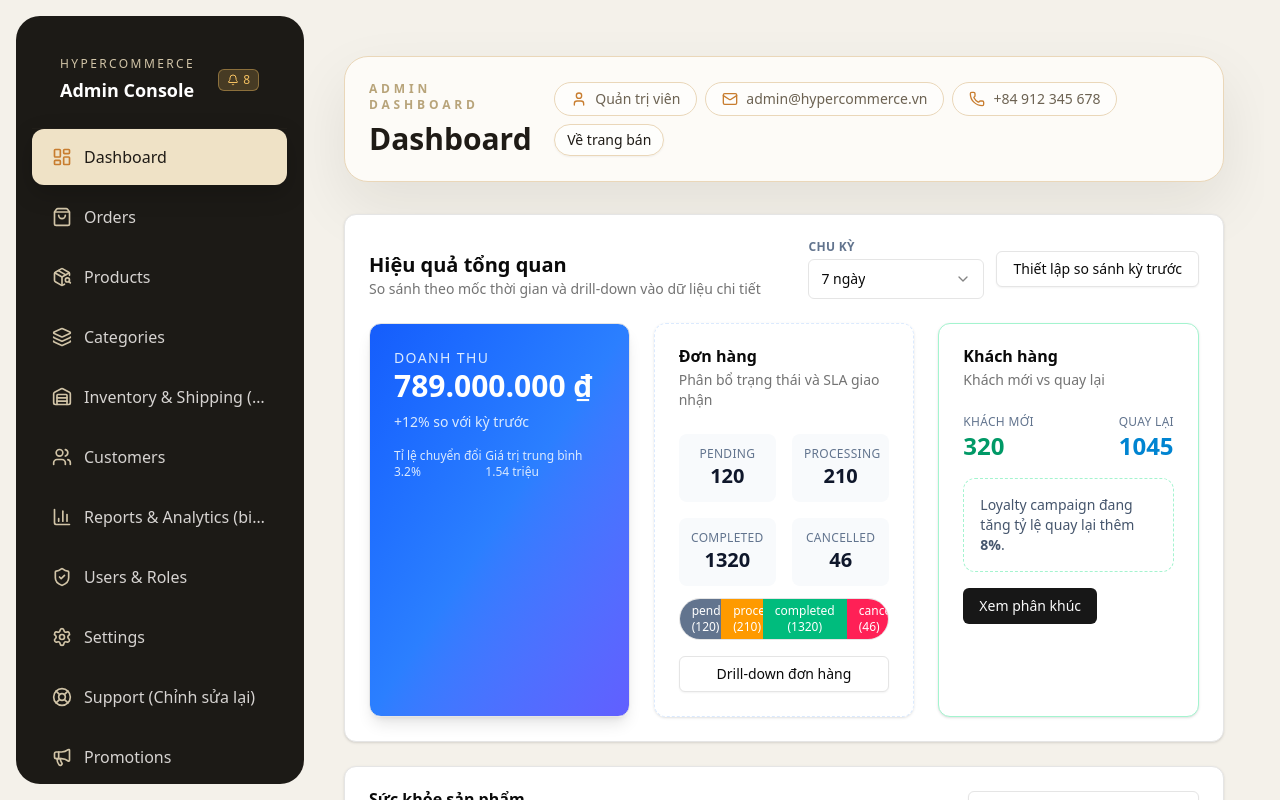
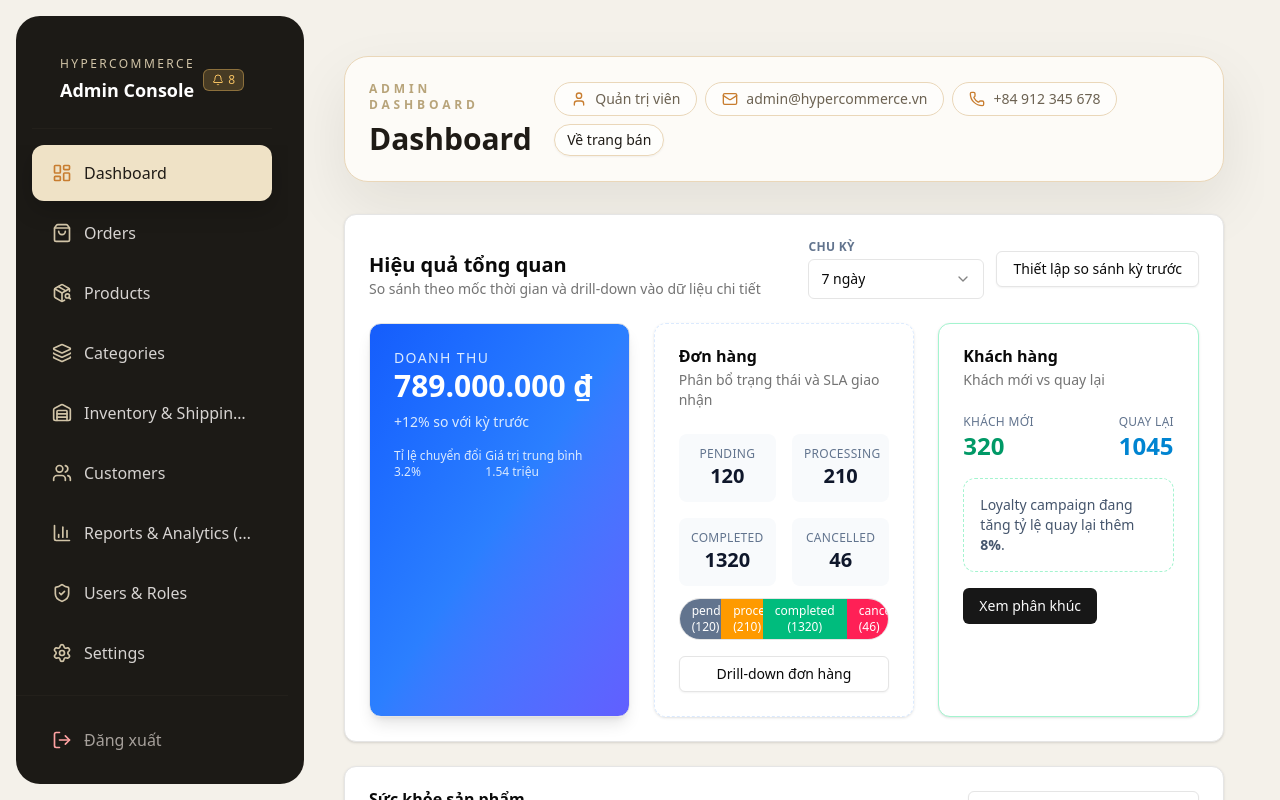
Before and after one commit to Clothing-Ecommerce/Frontend, a React (Vite) app: page /admin/dashboard in a window 1280 px wide. Shown: the top 800 px of the page. Built offline with nearby package versions, Linux system fonts and the light colour scheme; no server answers.

Commit message:
Update AdminLayout.tsx

```diff
--- a/src/pages/admin/AdminLayout.tsx
+++ b/src/pages/admin/AdminLayout.tsx
@@ -62,13 +62,12 @@ export default function AdminLayout() {
           className={cn(
             "flex w-full flex-col border-b border-[#2a2620]/30 bg-[#1c1a16] text-stone-200",
             "lg:w-72 lg:border-r lg:border-b-0",
-            "lg:sticky lg:top-4 lg:h-[calc(100vh-2rem)] lg:rounded-3xl lg:overflow-hidden",
-            "lg:overflow-y-auto",
-            "lg:[scrollbar-width:none] lg:[-ms-overflow-style:none] lg:[&::-webkit-scrollbar]:hidden"
+            "lg:sticky lg:top-4 lg:h-[calc(100vh-2rem)] lg:rounded-3xl lg:overflow-hidden"
           )}
           style={{ scrollbarGutter: "stable" }}
         >
-          <div className="p-4">
+          <div className="flex h-full flex-col">
+            <div className="flex-shrink-0 p-4">
               <div className="flex items-center justify-between border-b border-[#2a2620]/50 px-7 py-6">
                 <div>
                   <div className="text-xs uppercase tracking-[0.2em] text-[#d1c4a7]">HyperCommerce</div>
@@ -78,9 +77,15 @@ export default function AdminLayout() {
                   <Bell className="h-4 w-4" /> {notificationCount}
                 </Badge>
               </div>
+            </div>
 
-            <nav className="flex flex-1 flex-col space-y-1">
-              <div className="flex-1 space-y-1">
+            <div
+              className={cn(
+                "flex-1 overflow-y-auto px-4 pb-4",
+                "lg:[scrollbar-width:none] lg:[-ms-overflow-style:none] lg:[&::-webkit-scrollbar]:hidden"
+              )}
+            >
+              <nav className="space-y-1">
                 {navItems.map((item) => {
                   const Icon = item.icon
                   const isActive = location.pathname.startsWith(item.to)
@@ -101,15 +106,15 @@ export default function AdminLayout() {
                     </NavLink>
                   )
                 })}
+              </nav>
             </div>
 
-              <hr className="my-4 border-t border-[#2a2620]/50" />
-
+            <div className="flex-shrink-0 border-t border-[#2a2620]/50 px-4 py-4">
               <button className="flex w-full items-center gap-3 rounded-xl px-5 py-4 text-base font-medium text-stone-400 transition hover:bg-red-900/50 hover:text-red-200">
                 <LogOut className="h-5 w-5 text-red-300" />
                 Đăng xuất
               </button>
-            </nav>
+            </div>
           </div>
         </aside>
         <main className="flex-1 overflow-y-auto bg-[#f4f1ea] p-6 lg:p-10">
```
Lines whose indentation alone changed are shown as unchanged.
